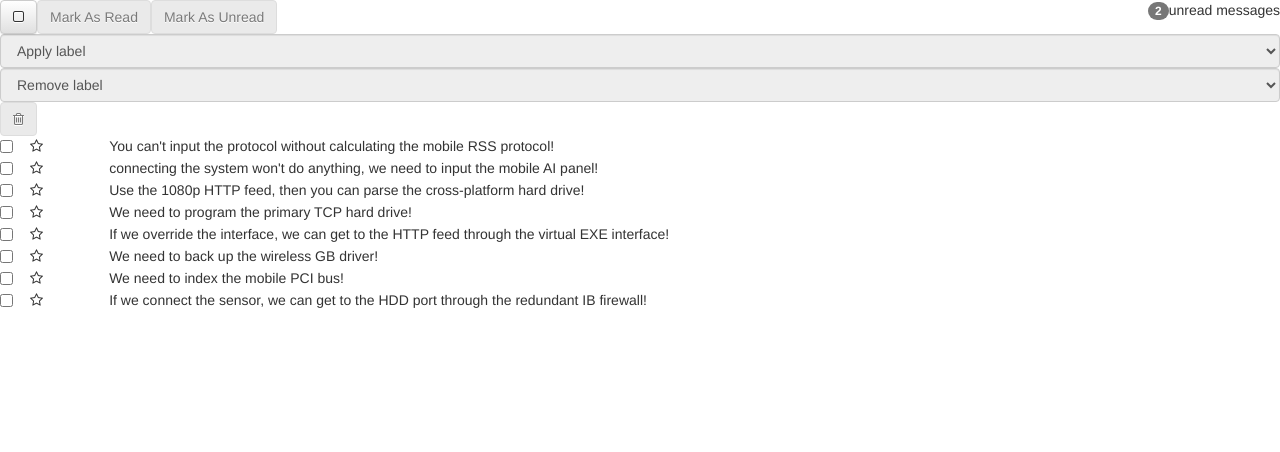
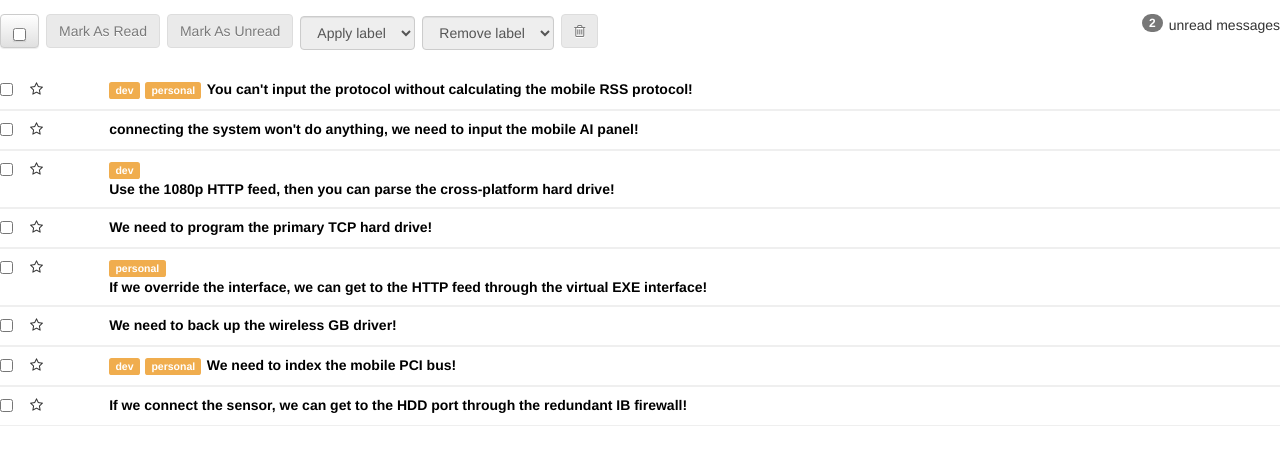
Before and after one commit to laudsol/react, a React (Create React App) app: page / in a window 1280 px wide. Shown: the top 452 px of the page. Built offline with nearby package versions, Linux system fonts and the light colour scheme.

Commit message:
select individual messages working, select all not working

```diff
--- a/src/App.js
+++ b/src/App.js
@@ -5,12 +5,16 @@ import Toolbar from './components/Toolbar'
 import MessageList from './components/MessageList'
 import Message from './components/Message'
 
+const checkAllMessages = (newState) => {
+
+}
+
 class App extends Component {
   render() {
     return (
       <div>
-        <Toolbar/>
-        <MessageList />
+        <Toolbar checkAllMsgs={checkAllMessages}/>
+        <MessageList checkAllMsgz={checkAllMessages}/>
       </div>
     );
   }
--- a/src/components/Message.js
+++ b/src/components/Message.js
@@ -1,31 +1,55 @@
 import React from 'react'
 
-const Message = ({message}) => {
+class Message extends React.Component {
 
-  console.log(message);
+  constructor(props){
+    super(props)
+        this.state = {
+          activeRead: false,
+          activeCheck: false,
+          activeStar: false,
+        };
+  }
 
+  toggleRead = (event) => {
+    const currentState = this.state.activeRead;
+    this.setState({ activeRead: !currentState });
+  };
+
+  toggleCheck = (event) => {
+    const currentState = this.state.activeCheck;
+    this.setState({ activeCheck: !currentState });
+  };
+
+  toggleStar = (event) => {
+    const currentState = this.state.activeStar;
+    this.setState({ activeStar: !currentState });
+  };
+
+  render (){
     return (
-    <div className="row message unread">
+      <div className={`row message ${this.state.activeRead ? 'read': 'unread'} ${this.state.activeCheck ? 'selected': null}`} >
         <div className="col-xs-1">
           <div className="row">
             <div className="col-xs-2">
-            <input type="checkbox" />
+              <input type="checkbox" onClick={this.toggleCheck} />
             </div>
             <div className="col-xs-2">
-            <i className="star fa fa-star-o"></i>
+              <i className={`fa fa-star-o ${this.state.activeStar ? 'star': null}`} onClick={this.toggleStar}></i>
             </div>
           </div>
         </div>
-      <div className="col-xs-11">
+        <div className="col-xs-11" onClick={this.toggleRead}>
+        {this.props.message.labels.length > 0 ? (<span className="label label-warning">{this.props.message.labels[0]}</span>):(<div></div>)}
+        {this.props.message.labels.length > 1 ? (<span className="label label-warning">{this.props.message.labels[1]}</span>):(<div></div>)}
           <a href="#">
+          {this.props.message.subject}
           </a>
-        <div>
-        {message.subject}
-        </div>
         </div>
       </div>
     )
   }
+}
 
 
 export default Message
--- a/src/components/MessageList.js
+++ b/src/components/MessageList.js
@@ -69,16 +69,24 @@ class MessageList extends React.Component {
     }
   }
 
+  checkAllMsgz = (NewState) => {
+
+    console.log(NewState);
+  }
+
   render (){
 
     return (
       <div>
-      {this.state.messages.map((el,i) => {
-        console.log(i);
-        return (
-          <Message key={el.id} message={el} />
-        )
-      })}
+        <div>
+        {this.state.messages.map((el,i) => {
+          return (
+            <Message key={el.id} message={el} />
+          )
+        })}
+        </div>
+        <div>{this.props.checkAllMsgz}
+        </div>
       </div>
     )
   }
--- a/src/components/Toolbar.js
+++ b/src/components/Toolbar.js
@@ -1,6 +1,21 @@
 import React from 'react'
 
 class Toolbar extends React.Component {
+
+  constructor(props){
+    super(props)
+    this.state = {
+      activeCheckAll: false,
+  };
+  }
+
+  toggleCheckAll = (event) => {
+    let currentState = this.state.activeCheckAll;
+    this.setState({ activeCheckAll: !currentState });
+    let newState = !this.state.activeCheckAll
+    this.props.checkAllMsgs(newState);
+  };
+
 
 
   render (){
@@ -14,7 +29,7 @@ class Toolbar extends React.Component {
           </p>
 
           <button className="btn btn-default">
-            <i className="fa fa-square-o"></i>
+            <input type="checkbox" className="btn btn-default"onClick={this.toggleCheckAll} />
           </button>
 
           <button className="btn btn-default" disabled="disabled">
--- a/src/index.css
+++ b/src/index.css
@@ -3,3 +3,83 @@ body {
   padding: 0;
   font-family: sans-serif;
 }
+
+.message {
+  margin-left: 0px;
+  padding-top: 8px;
+  padding-bottom: 8px;
+  cursor: pointer;
+  border-bottom: 1px solid #efefef;
+}
+
+.message a {
+  color: black;
+}
+
+.message a:hover, .message a:active, .message a:focus {
+  text-decoration: none;
+}
+
+.message + .message {
+  border-top: 1px solid #efefef;
+}
+
+.message.read {
+  background-color: #efefef;
+}
+
+.message.unread {
+  font-weight: bold;
+}
+
+.message.selected {
+  background: #ffffcc;
+}
+
+.message:hover {
+  margin-left: -3px;
+  border-left: 3px solid #ccc;
+}
+
+.message-body {
+  background: #ccc;
+  margin-left: 0;
+  margin-bottom: 1em;
+  padding-top: 1em;
+  padding-bottom: 1em;
+}
+
+.toolbar {
+  margin-top: 1em;
+  margin-bottom: 1em;
+}
+
+.toolbar .label-select {
+  width: auto;
+  display: inline;
+}
+
+.toolbar select,
+.toolbar button,
+.toolbar a,
+.toolbar .badge {
+  margin-right: .5em;
+  margin-bottom: .5em;
+}
+
+footer.spacer {
+  margin-bottom: 20em;
+}
+
+.label {
+  background-color: yellow;
+  margin-right: .5em;
+}
+
+.fa-close {
+  cursor: pointer;
+}
+
+.star {
+  background-color: yellow;
+}
--- a/src/public/app.css
+++ b/src/public/app.css
@@ -18,11 +18,11 @@
   border-top: 1px solid #efefef;
 }
 
-.message.read {
-  background: #efefef;
+.read {
+  background-color: #efefef;
 }
 
-.message.unread {
+.unread {
   font-weight: bold;
 }
 
```
Lines whose indentation alone changed are shown as unchanged.
